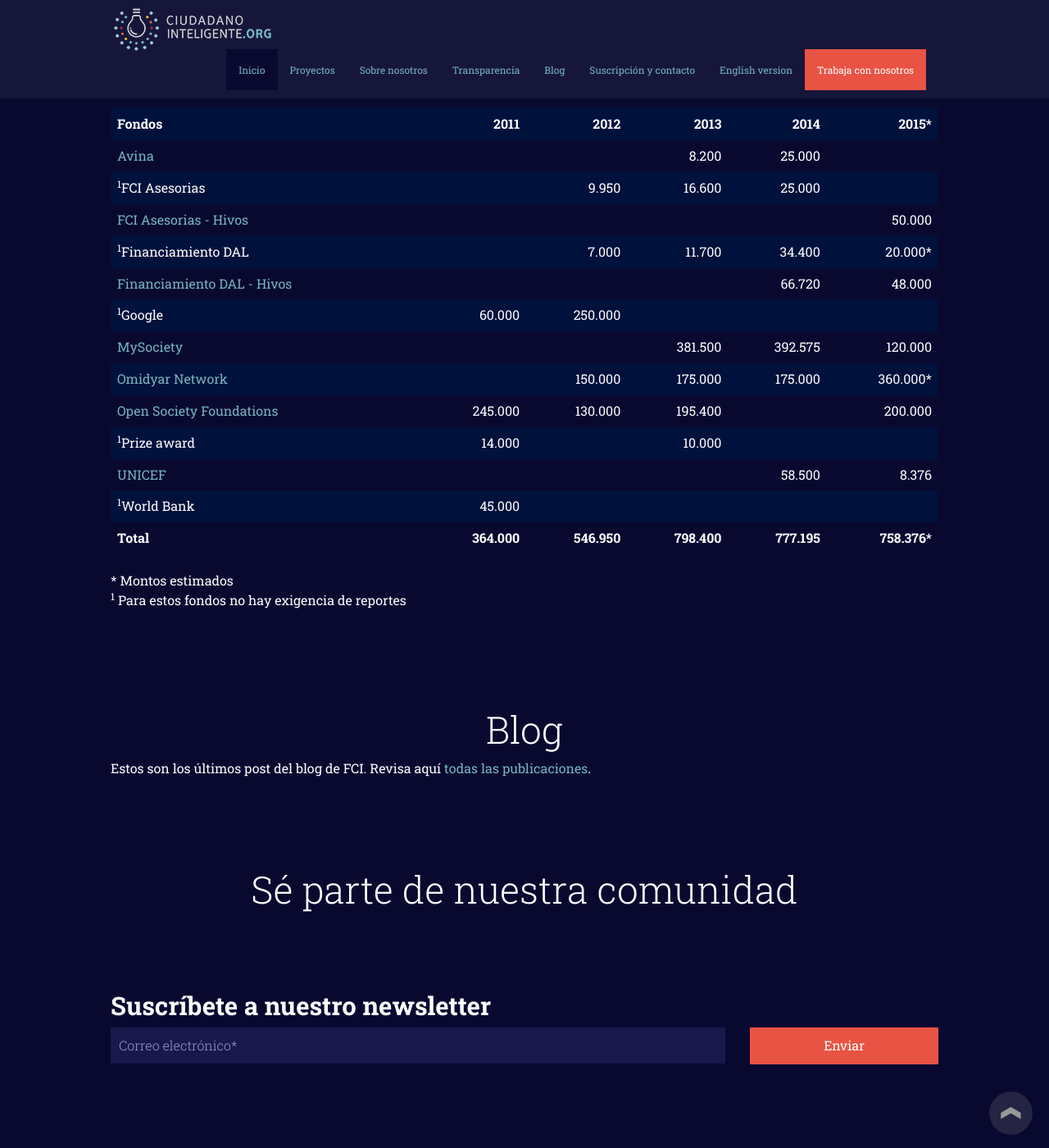
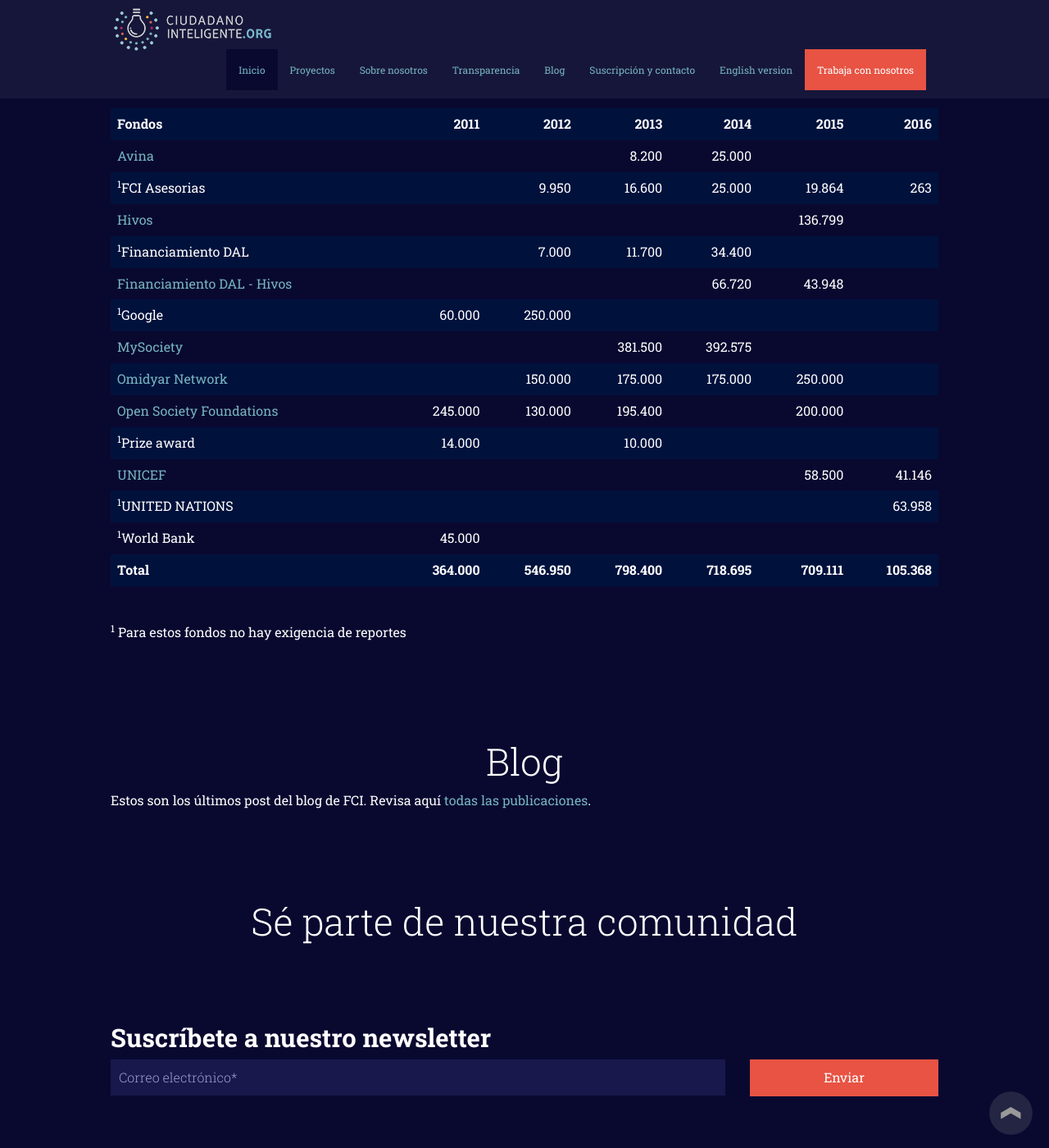
Before and after one commit to ciudadanointeligente/ciudadanointeligente.github.io, a Jekyll site: the page built from index.html, in a window 1280 px wide and 1400 px high, scrolled down 5667 px. Shown: the whole window at 82% size. Built offline with Jekyll 4.4.1, drawn with Linux system fonts in a browser that asks for light colours; nearby versions of some CDN libraries; library files that are not in the unit come from our copies.

Commit message:
Actualización transparencia

```diff
--- a/_includes/funding.html
+++ b/_includes/funding.html
@@ -33,7 +33,8 @@
         <th>2012</th>
         <th>2013</th>
         <th>2014</th>
-        <th>2015*</th>
+        <th>2015</th>
+        <th>2016</th>
     </tr>
     <tr>
         <td class="izq"><a data-toggle="modal" data-target=".modal-avina">Avina</a></td>
@@ -42,6 +43,7 @@
         <td>8.200</td>
         <td>25.000</td>
         <td></td>
+        <td></td>
     </tr>
     <tr>
         <td class="izq"><sup>1</sup>FCI Asesorias</td>
@@ -49,15 +51,17 @@
         <td>9.950</td>
         <td>16.600</td>
         <td>25.000</td>
-        <td></td>
+        <td>19.864</td>
+        <td>263</td>
     </tr>
     <tr>
-        <td class="izq"><a data-toggle="modal" data-target=".modal-fcihivos">FCI Asesorias - Hivos</a></td>
+        <td class="izq"><a data-toggle="modal" data-target=".modal-fcihivos">Hivos</a></td>
         <td></td>
         <td></td>
         <td></td>
         <td></td>
-        <td>50.000</td>
+        <td>136.799</td>
+        <td></td>
     </tr>
     <tr>
         <td class="izq"><sup>1</sup>Financiamiento DAL</td>
@@ -65,7 +69,8 @@
         <td>7.000</td>
         <td>11.700</td>
         <td>34.400</td>
-        <td>20.000*</td>
+        <td></td>
+        <td></td>
     </tr>
     <tr>
         <td class="izq"><a data-toggle="modal" data-target=".modal-dalhivos">Financiamiento DAL - Hivos</a></td>
@@ -73,12 +78,14 @@
         <td></td>
         <td></td>
         <td>66.720</td>
-        <td>48.000</td>
+        <td>43.948</td>
+        <td></td>
     </tr>
     <tr>
         <td class="izq"><sup>1</sup>Google</td>
         <td>60.000</td>
         <td>250.000</td>
+        <td></td>
         <td></td>
         <td></td>
         <td></td>
@@ -89,7 +96,8 @@
         <td></td>
         <td>381.500</td>
         <td>392.575</td>
-        <td>120.000</td>
+        <td></td>
+        <td></td>
     </tr>
     <tr>
         <td class="izq"><a data-toggle="modal" data-target=".modal-on">Omidyar Network</a></td>
@@ -97,7 +105,8 @@
         <td>150.000</td>
         <td>175.000</td>
         <td>175.000</td>
-        <td>360.000*</td>
+        <td>250.000</td>
+        <td></td>
     </tr>
     <tr>
         <td class="izq"><a data-toggle="modal" data-target=".modal-osf">Open Society Foundations</a></td>
@@ -106,6 +115,7 @@
         <td>195.400</td>
         <td></td>
         <td>200.000</td>
+        <td></td>
     </tr>
     <tr>
         <td class="izq"><sup>1</sup>Prize award</td>
@@ -114,18 +124,30 @@
         <td>10.000</td>
         <td></td>
         <td></td>
+        <td></td>
     </tr>
     <tr>
         <td class="izq"><a data-toggle="modal" data-target=".modal-unicef">UNICEF</a></td>
         <td></td>
         <td></td>
         <td></td>
+        <td></td>
         <td>58.500</td>
-        <td>8.376</td>
+        <td>41.146</td>
+    </tr>
+       <tr>
+        <td class="izq"><sup>1</sup>UNITED NATIONS</td>
+        <td></td>
+        <td></td>
+        <td></td>
+        <td></td>
+        <td></td>
+        <td>63.958</td>
     </tr>
     <tr>
         <td class="izq"><sup>1</sup>World Bank</td>
         <td>45.000</td>
+        <td></td>
         <td></td>
         <td></td>
         <td></td>
@@ -136,11 +158,11 @@
         <th>364.000</th>
         <th>546.950</th>
         <th>798.400</th>
-        <th>777.195</th>
-        <th>758.376*</th>
+        <th>718.695</th>
+        <th>709.111</th>
+        <th>105.368</th>
     </tr>
 </table>
-* Montos estimados
 <br><sup>1</sup> Para estos fondos no hay exigencia de reportes
 <!-- AVINA -->
 <div class="modal fade modal-avina" tabindex="-1" role="dialog" aria-labelledby="myLargeModalLabel" aria-hidden="true">
```
